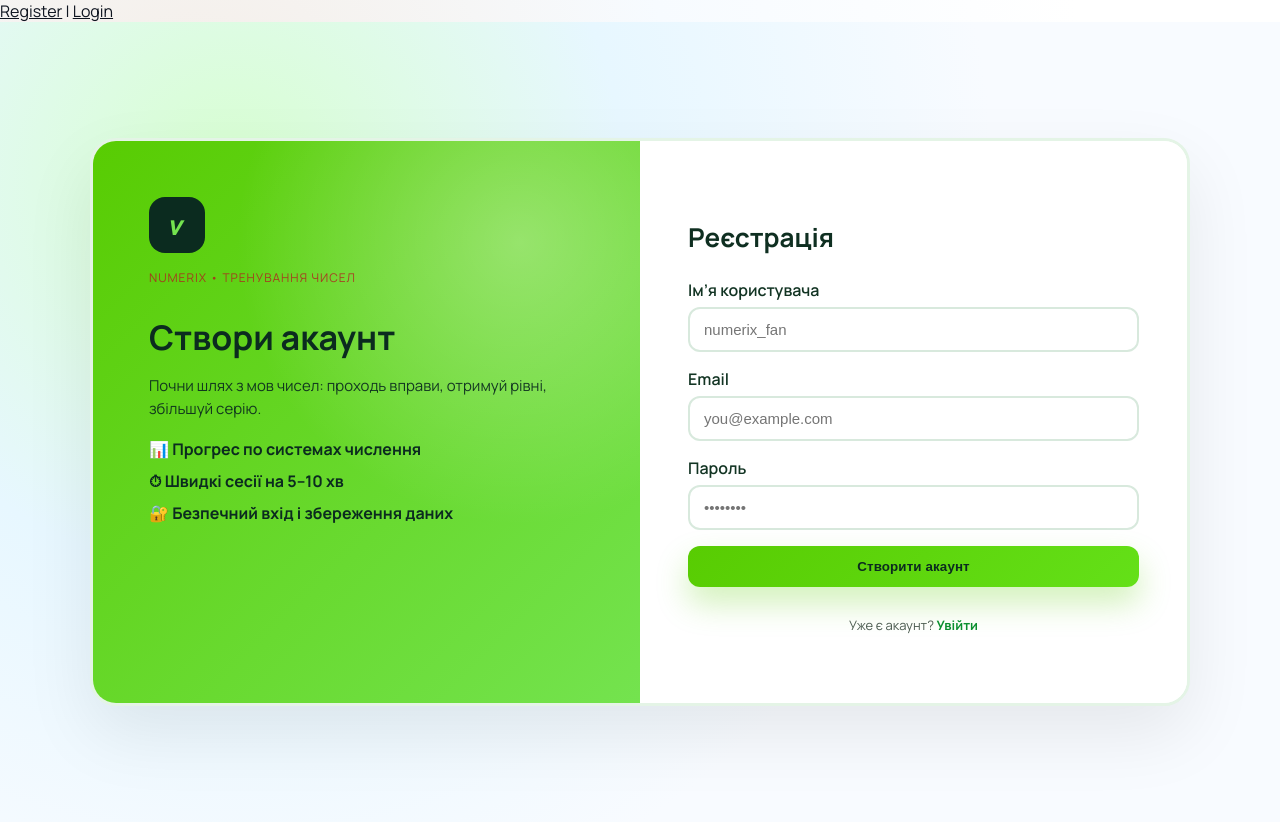
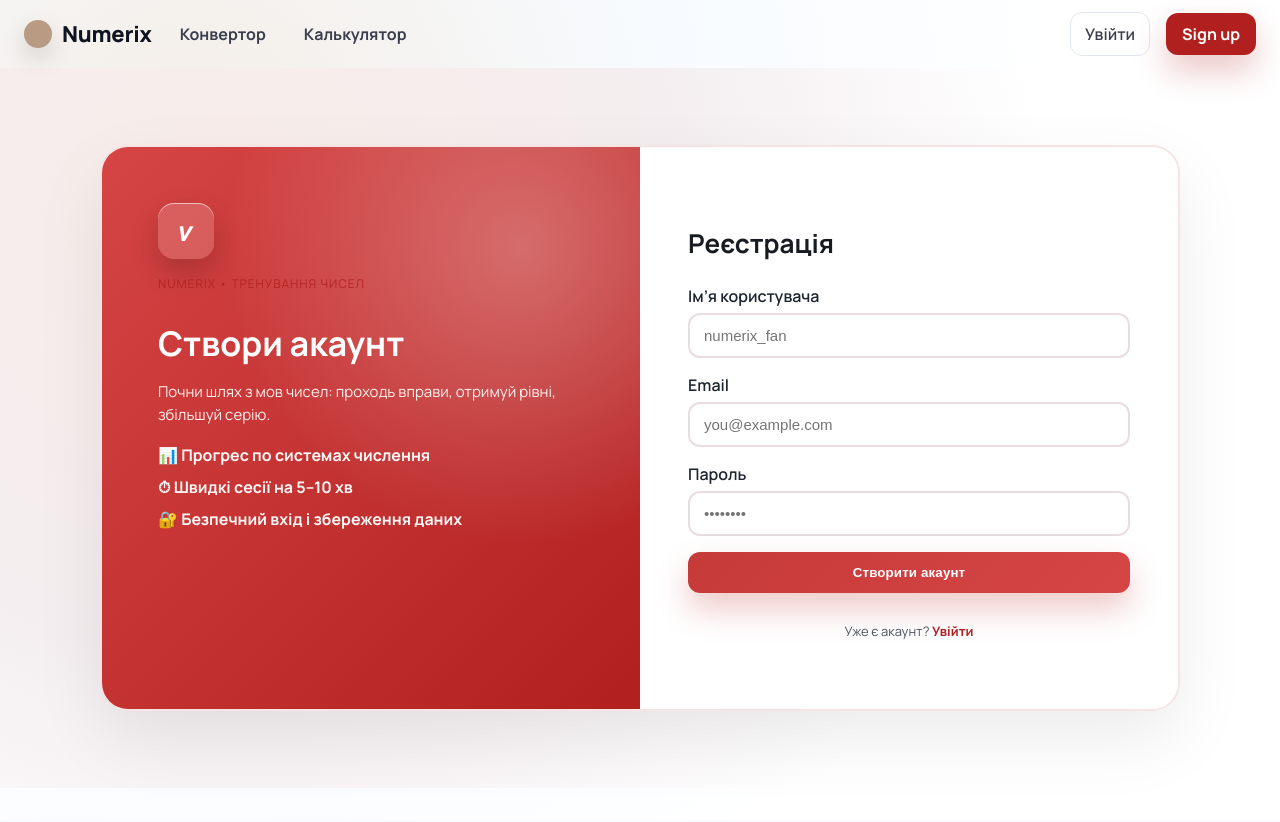
Before and after one commit to MasterDay3/Web-Project-OOP, a Flask app: page /register in a window 1280 px wide. After the commit the page ends 783 px from the top, so only its background shows below. Run offline with Flask 3, Linux system fonts and the light colour scheme.

Commit message:
style: refresh auth UI and converter hints

```diff
--- a/static/css/style.css
+++ b/static/css/style.css
@@ -140,29 +140,31 @@
 
 /* Auth pages (login/register) */
 .auth-shell {
-    min-height: 100vh;
-    background: radial-gradient(circle at 18% 20%, #d7ffd0 0, #e7f7ff 32%, #f8fbff 62%);
+    min-height: calc(100vh - 80px);
+    background: radial-gradient(circle at 18% 20%, #f8ece8 0, #f4eef0 38%, #ffffff 68%);
     display: flex;
     justify-content: center;
     align-items: center;
     padding: 48px 24px;
+    margin: 0 auto 32px;
+    width: 100%;
 }
 
 .auth-card {
-    width: min(1100px, 96vw);
+    width: min(1080px, 96vw);
     background: #fff;
-    border-radius: 26px;
+    border-radius: 28px;
     box-shadow: 0 28px 70px rgba(0,0,0,0.08);
     display: grid;
     grid-template-columns: 1fr 1fr;
     overflow: hidden;
-    border: 3px solid #e4f4e6;
+    border: 2px solid rgba(178,31,31,0.12);
 }
 
 .auth-hero {
     padding: 56px;
-    background: linear-gradient(135deg, #58cc02, #74e34f);
-    color: #0b2b1f;
+    background: linear-gradient(135deg, #d64545, #b21f1f);
+    color: #fff8f6;
     position: relative;
     isolation: isolate;
 }
@@ -171,7 +173,7 @@
     content: "";
     position: absolute;
     inset: 0;
-    background: radial-gradient(circle at 78% 18%, rgba(255,255,255,0.32), transparent 45%);
+    background: radial-gradient(circle at 78% 18%, rgba(255,255,255,0.28), transparent 48%);
     z-index: -1;
 }
 
@@ -179,13 +181,14 @@
     width: 56px;
     height: 56px;
     border-radius: 16px;
-    background: #0b2b1f;
-    color: #74e34f;
+    background: rgba(255,255,255,0.16);
+    color: #ffffff;
     display: grid;
     place-items: center;
     font-weight: 800;
     font-size: 26px;
     margin-bottom: 16px;
+    box-shadow: inset 0 1px 0 rgba(255,255,255,0.6), 0 12px 28px rgba(0,0,0,0.18);
 }
 
 .eyebrow {
@@ -193,20 +196,20 @@
     letter-spacing: 0.08em;
     font-size: 12px;
     margin-bottom: 8px;
-    opacity: 0.82;
+    opacity: 0.88;
 }
 
 .auth-hero h1 {
     font-size: 34px;
     margin-bottom: 12px;
-    color: #0b2b1f;
+    color: #fff;
 }
 
 .subtext {
     font-size: 15px;
     line-height: 1.5;
     margin-bottom: 18px;
-    opacity: 0.92;
+    opacity: 0.96;
 }
 
 .hero-points {
@@ -229,7 +232,7 @@
 .auth-form h2 {
     font-size: 26px;
     margin-bottom: 6px;
-    color: #0f2f21;
+    color: #171b22;
 }
 
 .auth-form form {
@@ -241,49 +244,49 @@
     display: grid;
     gap: 6px;
     font-weight: 600;
-    color: #123423;
+    color: #1d2530;
 }
 
 .auth-form input {
     padding: 12px 14px;
-    border: 2px solid #d8e9dd;
+    border: 2px solid #e9dde1;
     border-radius: 12px;
     font-size: 15px;
     transition: border-color 0.2s, box-shadow 0.2s;
 }
 
 .auth-form input:focus {
-    border-color: #58cc02;
-    box-shadow: 0 0 0 4px rgba(88,204,2,0.18);
+    border-color: #c63a3a;
+    box-shadow: 0 0 0 4px rgba(198,58,58,0.18);
     outline: none;
 }
 
 .accent-button {
-    background: linear-gradient(135deg, #58cc02, #64e018);
-    color: #0b2b1f;
+    background: linear-gradient(135deg, #c63a3a, #d64545);
+    color: #fff;
     border: none;
     border-radius: 12px;
     padding: 13px;
     font-weight: 800;
     letter-spacing: 0.01em;
     cursor: pointer;
-    box-shadow: 0 16px 32px rgba(88,204,2,0.28);
+    box-shadow: 0 16px 32px rgba(198,58,58,0.28);
     transition: transform 0.12s ease, box-shadow 0.12s ease;
 }
 
 .accent-button:hover {
     transform: translateY(-1px);
-    box-shadow: 0 20px 36px rgba(88,204,2,0.32);
+    box-shadow: 0 20px 36px rgba(198,58,58,0.32);
 }
 
 .small {
     font-size: 13px;
-    color: #4c5c50;
+    color: #4b5563;
     text-align: center;
 }
 
 .link-inline {
-    color: #0b8f2f;
+    color: #b21f1f;
     font-weight: 700;
     text-decoration: none;
 }
--- a/templates/base.html
+++ b/templates/base.html
@@ -5,12 +5,18 @@
     <title>{{ title if title else "My Numbers App" }}</title>
     <link rel="stylesheet" href="{{ url_for('static', filename='css/style.css') }}">
 </head>
-<body>
-    <header>
-        <nav>
-            <a href="{{ url_for('auth_routes.register') }}">Register</a> |
-            <a href="{{ url_for('auth_routes.login') }}">Login</a>
+<body class="page-light">
+    <header class="nav-bar">
+        <div class="brand">
+            <span class="brand-dot"></span>
+            <span class="brand-name">Numerix</span>
+        </div>
+        <nav class="nav-links">
+            <a href="{{ url_for('home') }}">Конвертор</a>
+            <a href="{{ url_for('calculator_page') }}">Калькулятор</a>
         </nav>
+        <a class="ghost" href="{{ url_for('auth_routes.login') }}">Увійти</a>
+        <a class="cta-nav" href="{{ url_for('auth_routes.register') }}">Sign up</a>
     </header>
     <main>
         {% with messages = get_flashed_messages() %}
```
Also changed, not shown: templates/index.html (+0 -12 lines).
